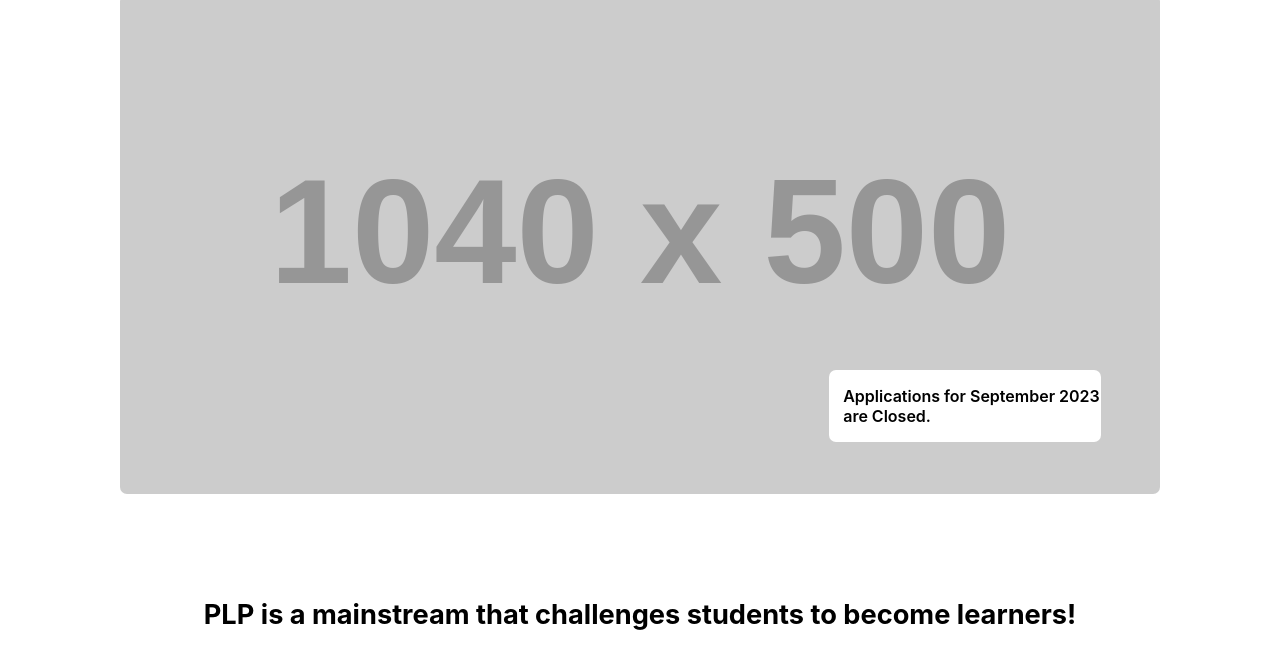
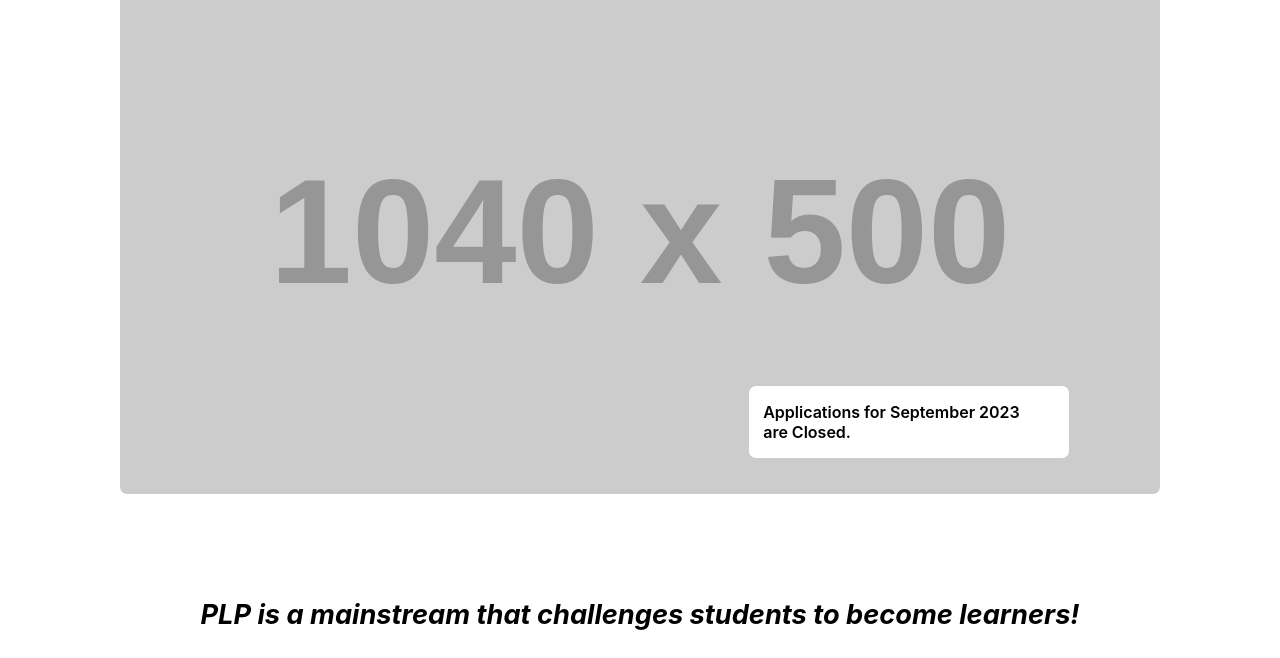
Before and after one commit to rainnfx/PLP-Site, a website built with Vite: page index.html in a window 1280 px wide. Shown: the part 360-1018 px from the top of the page. Built offline with nearby package versions, Linux system fonts and the light colour scheme; placeholder pictures from the web are drawn by us.

Commit message:
Definitely did mot forget about this, adding the bit about some features of the program.

```diff
--- a/index.html
+++ b/index.html
@@ -55,8 +55,14 @@
 
       <div class="sm-info">
 
-        <h3>PLP is a mainstream that challenges students to become learners!</h3>
+        <h3><em>PLP is a mainstream that challenges students to become learners!</em></h3>
 
+      </div>
+
+      <div class="stuff">
+        <div class="pbl"></div>
+        <div class="tfl"></div>
+        <div class="btc"></div>
       </div>
 
     </section>
--- a/style.css
+++ b/style.css
@@ -116,12 +116,12 @@ body {
 
   .learn-with-us {
     height: 7rem;
-    width: 17rem;
+    width: 20rem;
     background-color: white;
     border-radius: 7px;
     position: relative;
-    left: 43rem;
-    bottom: 8rem;
+    left: 38rem;
+    bottom: 7rem;
   }
 
   .learn-with-us p {
@@ -153,4 +153,5 @@ body {
     text-align: center;
     font-size: 1.7rem;
     font-weight: 650;
+    font-style: italic;
   }
```
